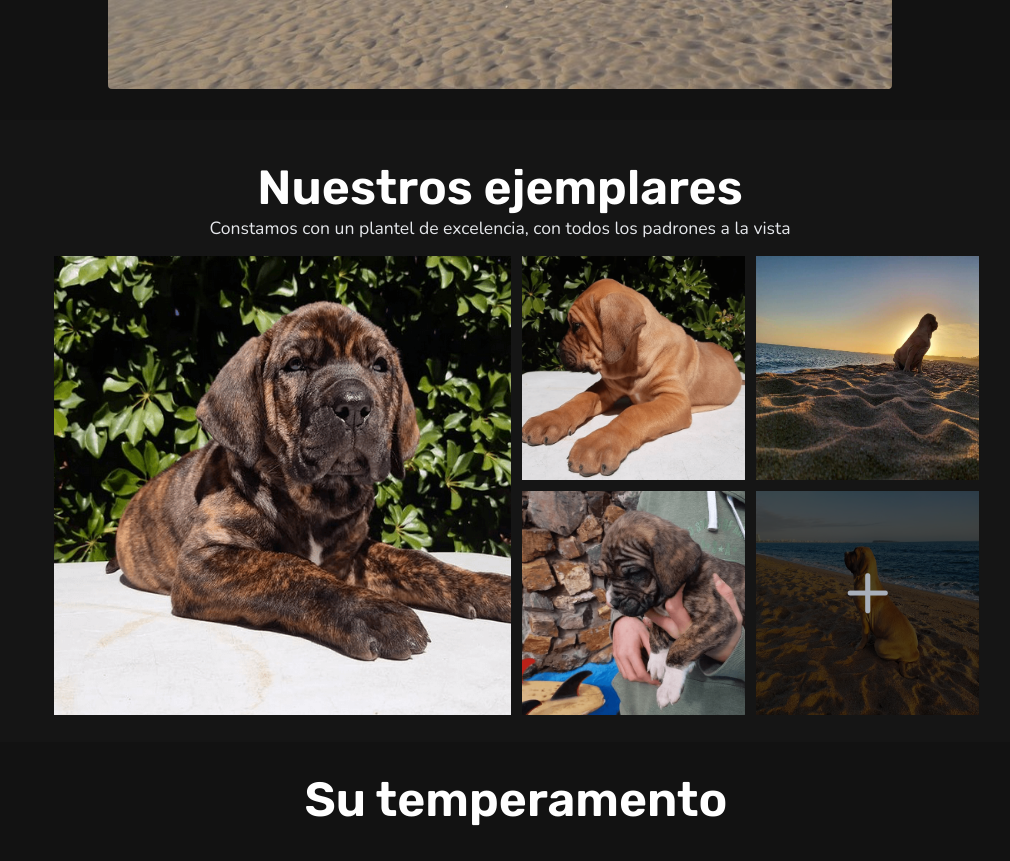
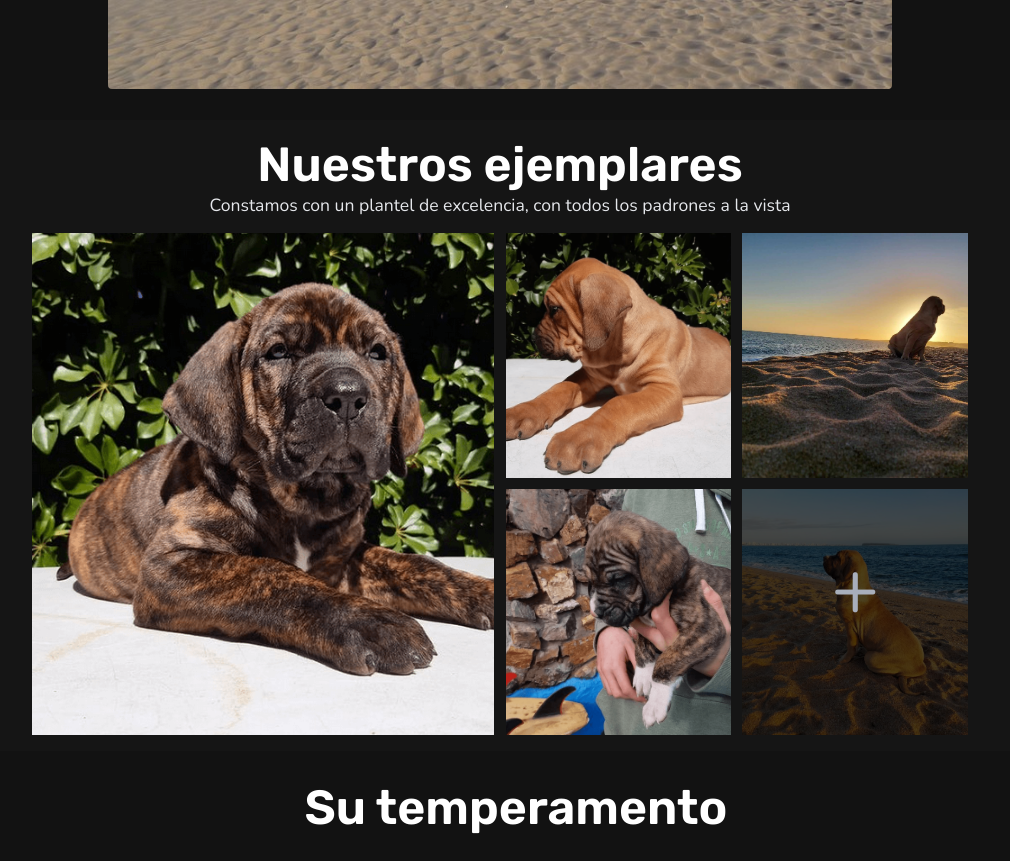
Before and after one commit to compabray/compabray.github.io, a website: page index.html in a window 1280 px wide. Shown: the part 1320-2181 px from the top of the page, without its empty margins (140-1150 px from the left). Drawn offline with nearby package versions, Linux system fonts and the light colour scheme.

Commit message:
fix: image grid looking

```diff
--- a/style.css
+++ b/style.css
@@ -180,8 +180,8 @@ header {
 .conteiner_ejemplares {
   top: 0;
   width: 75%;
-  padding: 1.4rem;
-  height: auto;
+  /* padding: 2rem; */
+  height: 95%;
   margin: auto;
 }
 
@@ -202,13 +202,13 @@ header {
 }
 
 .img_ejemplares {
-  width: 100%;
-  height: 28rem;
+  width: auto;
+  height: auto;
   margin: auto;
   padding: 0;
   display: grid;
-  grid-template-columns: repeat(4, 25%);
-  grid-template-rows: repeat(2, 50%);
+  grid-template-columns: repeat(4, 1fr);
+  grid-template-rows: repeat(2, 2fr);
   grid-gap: 0.7rem;
 }
 .gallery__item--1 {
@@ -239,7 +239,7 @@ header {
 .img_conteiner-ejemplares img {
   width: 100%;
   height: 100%;
-  object-fit: fill;
+  object-fit: cover;
 }
 
 .ver-mas {
```
